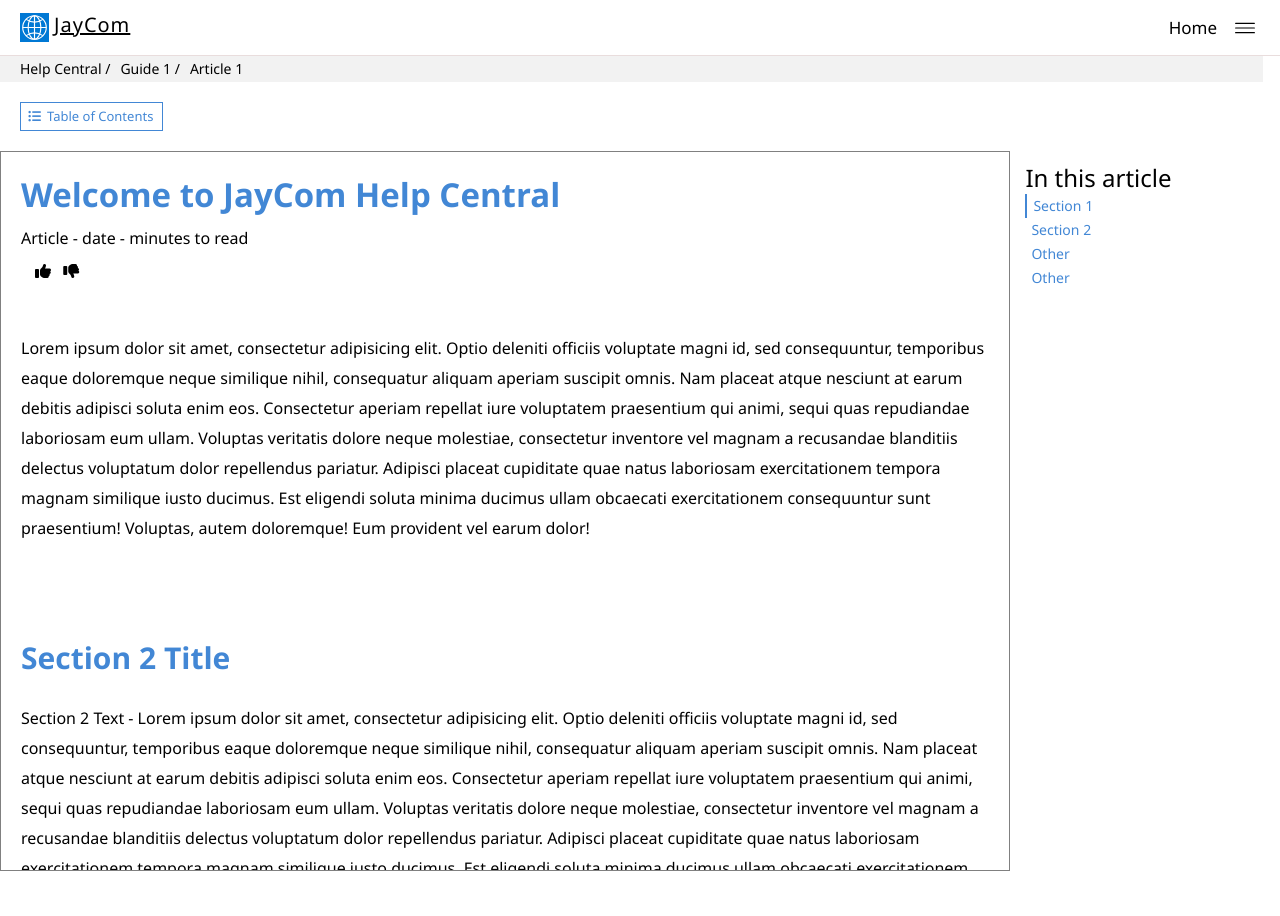
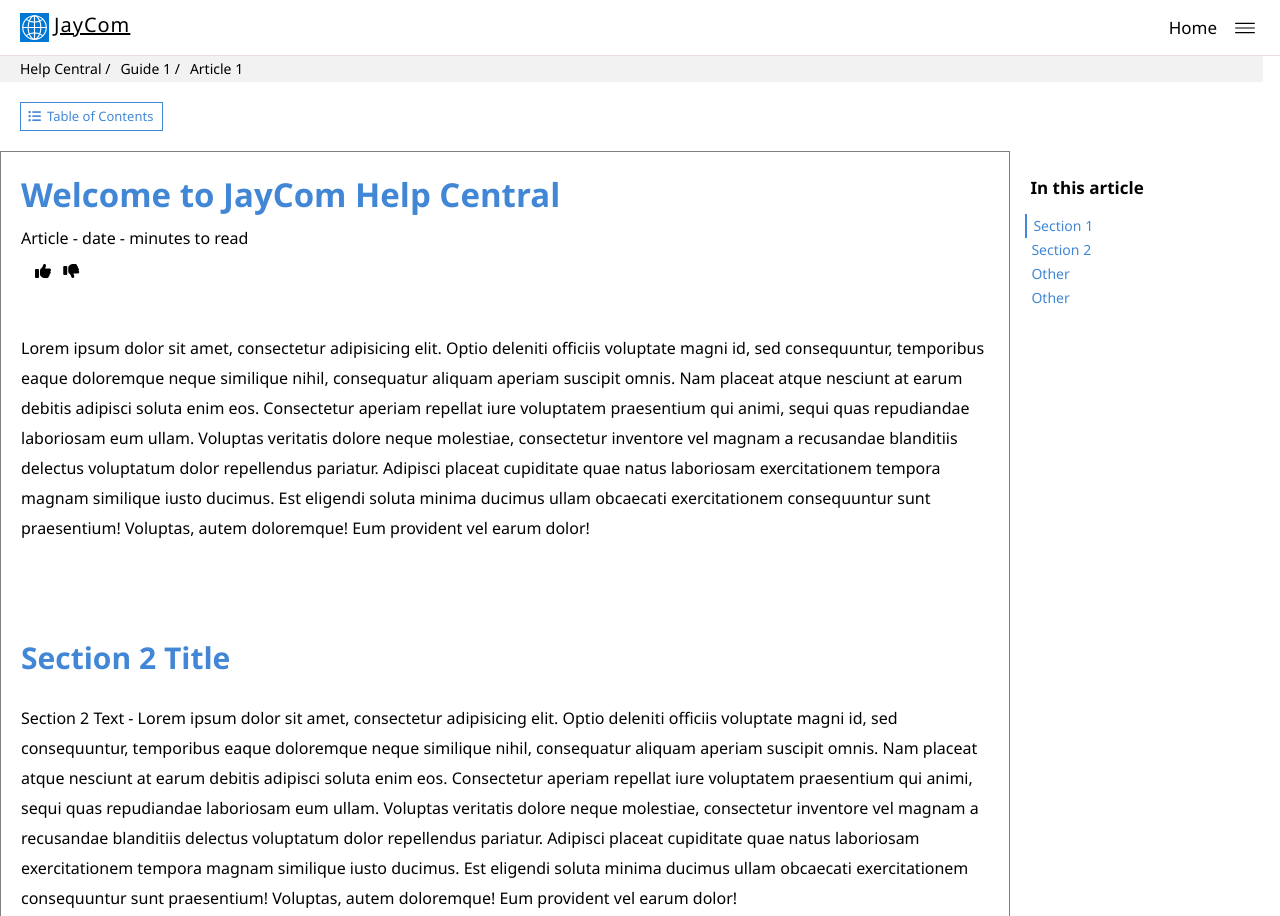
Before and after one commit to virtualepoch/JayCom-html, a plain HTML site: page guide1.html in a window 1280 px wide. Shown: the top 916 px of the page. Drawn offline with nearby package versions, Linux system fonts and the light colour scheme.

Commit message:
3/17/22 5pm update

```diff
--- a/guide1.html
+++ b/guide1.html
@@ -76,7 +76,8 @@
                 <div class="table-close-button" onclick="openTableContents()"><i class="fa-solid fa-xmark"></i></div>
             </div>
             <div class="table-contents-searchbar"><i class="fa-solid fa-filter"></i>Filter by title</div>
-            <div class="table-contents-header">Welcome to Help Central</div>
+            <div class="table-contents-header">Welcome to Help Central<i class="fa-solid fa-xmark"
+                    onclick="openTableContents()"></i></div>
 
             <!-- ==GUIDE=1==VVVVVVVVVVVVVVVVVVVVVVVVVVVVVVVVVVVVVVVVVVVVVVVVVVVVV -->
             <div class="table-contents-guide-button" onclick="expandGuide_1()"><i id="guide-arrow-1"
@@ -321,8 +322,7 @@
             <!-- ==END=OF=TABLE=OF=CONTENTS================================================ -->
 
         </div>
-        <div class="article-1-flexbox">
-            <div id="article-1-container">
+        <!-- ==ARTICLE=1=SECTION==VVVVVVVVVVVVVVVVVVVVVVVVVVVVVVVVVVVVVVVVVVVVVVVVVVVVVV -->
         <div class="article-1-text-container">
             <div class="section-header">
                 <h1 id="article-1-section-1-title"></h1>
@@ -343,13 +343,12 @@
 
         <div class="in-this-article-container">
             <h1>In this article</h1>
-                    <a href="/guide1.html" class="article-section-link active">Section 1</a>
-                    <a href="/guide1.html" class="article-section-link">Section 2</a>
-                    <a href="/guide1.html" class="article-section-link">Other</a>
-                    <a href="/guide1.html" class="article-section-link">Other</a>
+            <a href="/guide1.html" class="article-section-link active"><h2>Section 1</h2></a>
+            <a href="/guide1.html" class="article-section-link"><h2>Section 2</h2></a>
+            <a href="/guide1.html" class="article-section-link"><h2>Other</h2></a>
+            <a href="/guide1.html" class="article-section-link"><h2>Other</h2></a>
         </div>
-            </div>
-        </div>
+
     </section>
 
     <footer class="main-footer">&copy JayCom US Enterprises Inc. 2022</footer>
--- a/guides.css
+++ b/guides.css
@@ -44,10 +44,12 @@
 
 /* ==TABLE=CONTENTS=STYLING==vvvvvvvvvvvvvvvvvvvvvvvvvvvvvvvvvvvvvvvvvvvvvvvvvv */
 #table-contents-container {
+  position: sticky;
+  top: 0;
   flex: 30%;
   min-width: 280px;
   height: 90vh;
-  padding: 0 20px 80px 20px;
+  padding: 10px 20px 80px 20px;
   overflow-x: hidden;
   overflow-y: auto;
   display: none;
@@ -107,7 +109,15 @@
   font-size: 14px;
   font-weight: 500;
   margin-top: 10px;
-  padding: 5px 15px;
+  padding: 5px 0 5px 15px;
+}
+.table-contents-header i {
+  float: right;
+  border-left: 1px solid rgb(200, 200, 200);
+  padding: 6px 8px;
+  font-size: 16px;
+  margin-top: -5px;
+  cursor: pointer;
 }
 .table-contents-guide-button {
   cursor: pointer;
@@ -177,22 +187,12 @@
 }
 
 /* ==MIDDLE=FLEX=BOX==vvvvvvvvvvvvvvvvvvvvvvvvvvvvvvvvvvvvvvvvvvvvvvvvvvvvvvvvv */
-#article-1-flexbox {
-  flex: 90%;
-
-}
 #article-1-container {
-  width: fit-content;
-
   display: flex;
-
 }
 .article-1-text-container {
   border: 1px solid gray;
-  height: 90vh;
   flex: 70%;
-  overflow-x: hidden;
-  overflow-y: scroll;
 }
 .section-header {
   padding: 20px;
@@ -245,28 +245,30 @@
 
 /* ==IN=THIS=ARTICLE=SECTION==vvvvvvvvvvvvvvvvvvvvvvvvvvvvvvvvvvvvvvvvvvvvvvvvvv */
 .in-this-article-container {
+  position: sticky;
+  top: 0;
+  height: 100%;
   flex: 10%;
-
-  height: 100vh;
   display: flex;
   flex-direction: column;
   padding: 10px 15px;
 }
-.in-this-article-container p {
+.in-this-article-container h1{
+  font-size: 17px;
   font-weight: 600;
-  margin-bottom: 10px;
+  padding: 15px 5px;
 }
-.in-this-article-container a {
+.in-this-article-container h2 {
   width: fit-content;
   font-size: 14px;
   line-height: 14px;
   padding: 5px 6px;
   color: #4287d5;
 }
-.in-this-article-container a:hover {
+.in-this-article-container h2:hover {
   text-decoration: underline;
 }
-.in-this-article-container a.active {
+.article-section-link.active h2{
   border-left: 2px solid #4287d5;
   font-weight: 500;
 }
```
Lines whose indentation alone changed are shown as unchanged.
